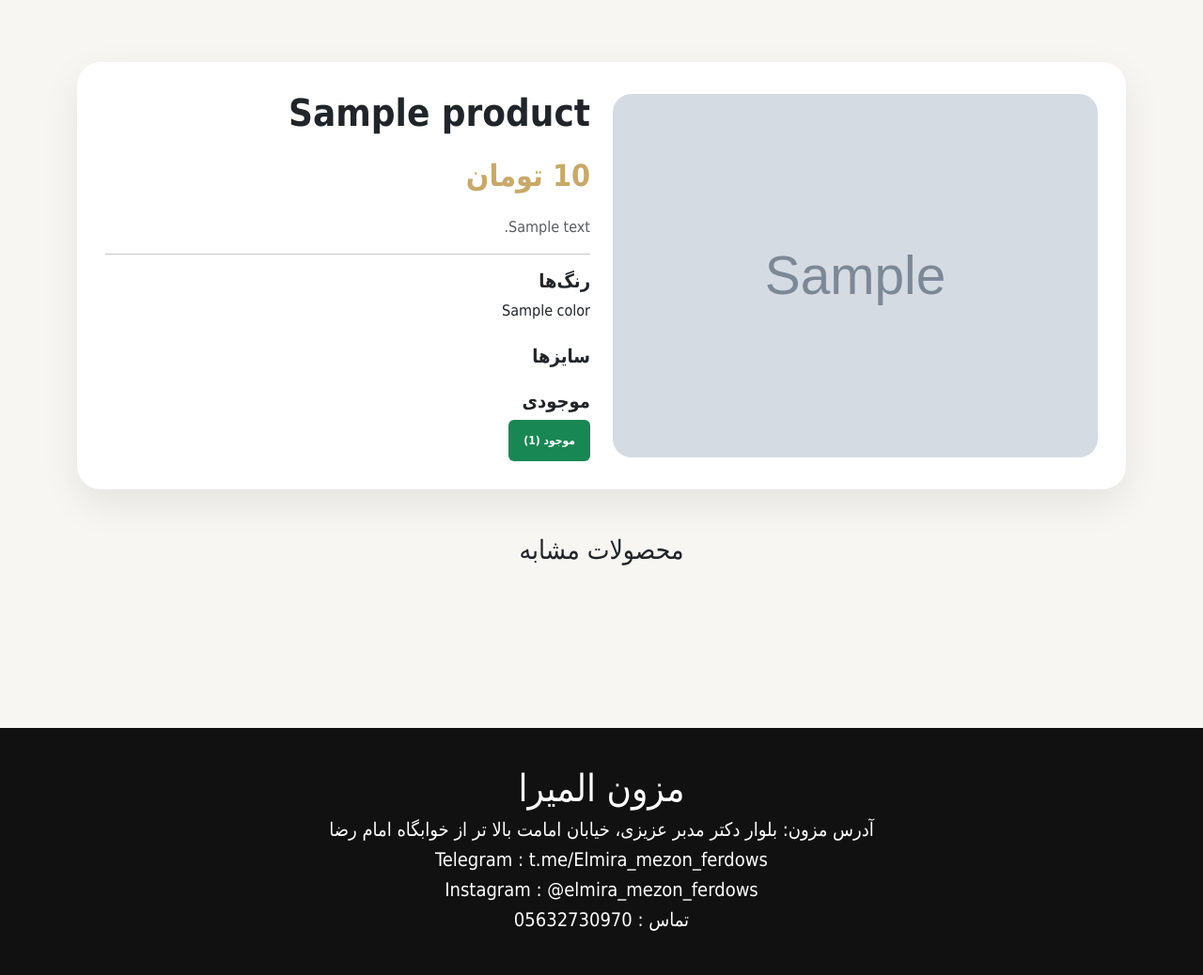
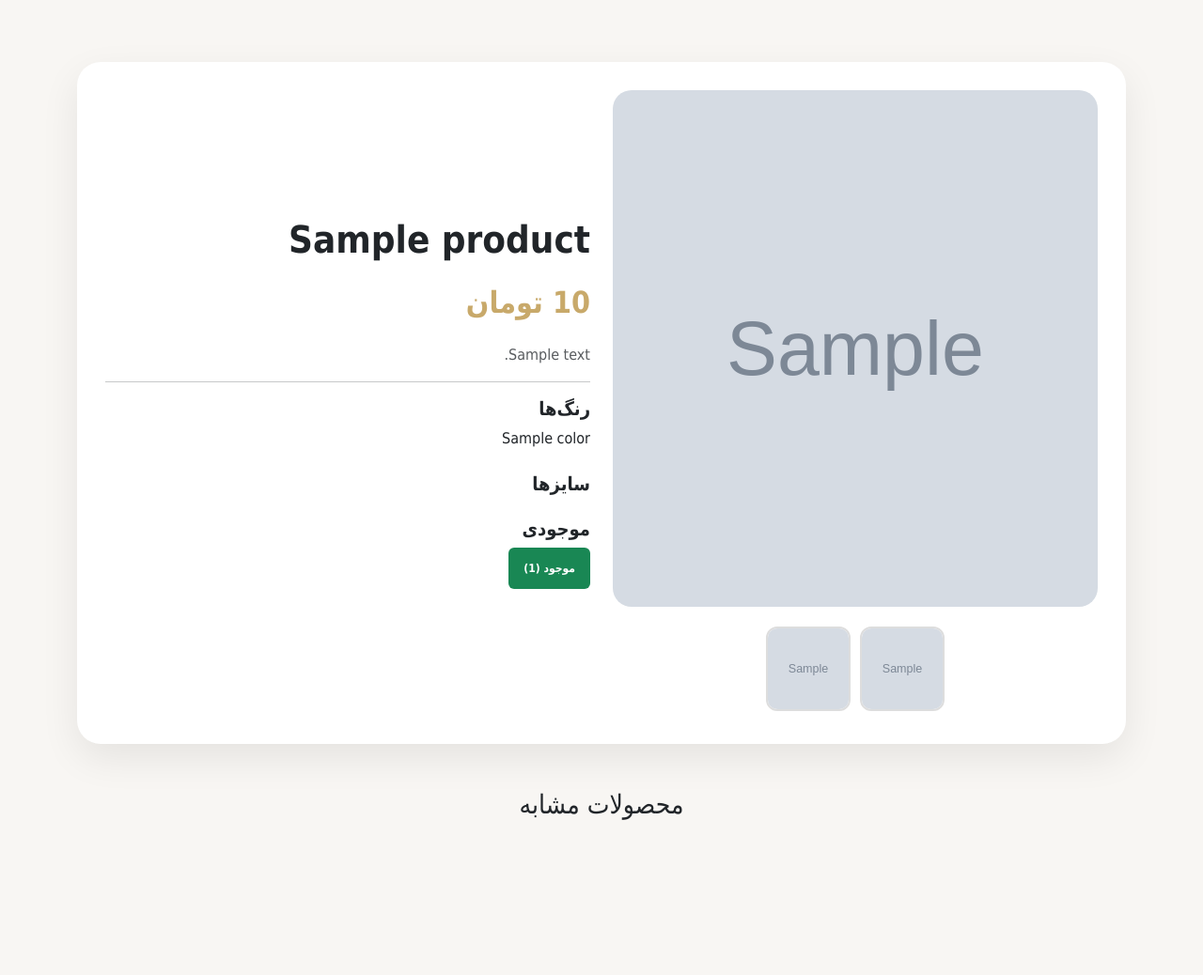
Before and after one commit to realhesam04/Mezon-Elmira, a Django app: page /products/1/ in a window 1280 px wide. Shown: the part 62-1100 px from the top of the page at 94% size. Run offline with Django 5.2, Linux system fonts and the light colour scheme; tables that the repository leaves empty hold one stand-in row (values such as "Sample post"); grey boxes marked "Sample" are stand-in pictures.

Commit message:
add multiple picture for product_detail.html

```diff
--- a/mezon/templates/product_detail.html
+++ b/mezon/templates/product_detail.html
@@ -13,9 +13,28 @@
 
     <div class="col-lg-6">
 
+    <img id="mainImage"
+         src="{{ product.image.url }}"
+         class="main-image"
+         alt="{{ product.title }}">
+
+    <div class="mt-3 d-flex flex-wrap justify-content-center">
+
         <img src="{{ product.image.url }}"
-             class="main-image"
+             class="thumb-image"
+             onclick="changeImage(this)"
              alt="{{ product.title }}">
+
+        {% for picture in product.pictures.all %}
+
+        <img src="{{ picture.image.url }}"
+             class="thumb-image"
+             onclick="changeImage(this)"
+             alt="{{ product.title }}">
+
+        {% endfor %}
+
+    </div>
 
     </div>
 
@@ -117,7 +136,7 @@
 
             <div class="card-body text-center">
 
-                <h6>{{ item.name }}</h6>
+                <h6>{{ item.title }}</h6>
 
                 <a href="{{ item.get_absolute_url }}"
                    class="btn btn-dark btn-sm">
@@ -175,7 +194,36 @@
     border-radius:10px;
     margin:5px;
 }
+.thumb-image{
+    width:90px;
+    height:90px;
+    object-fit:cover;
+    border-radius:12px;
+    margin:5px;
+    cursor:pointer;
+    border:2px solid #ddd;
+    transition:.3s;
+}
+
+.thumb-image:hover{
+    transform:scale(1.08);
+    border-color:#c8a96a;
+}
+
+.main-image{
+    width:100%;
+    border-radius:20px;
+    object-fit:cover;
+    min-height:550px;
+}
 
 </style>
+<script>
+
+function changeImage(element){
+    document.getElementById("mainImage").src = element.src;
+}
+
+</script>
 
 {% endblock %}
```
